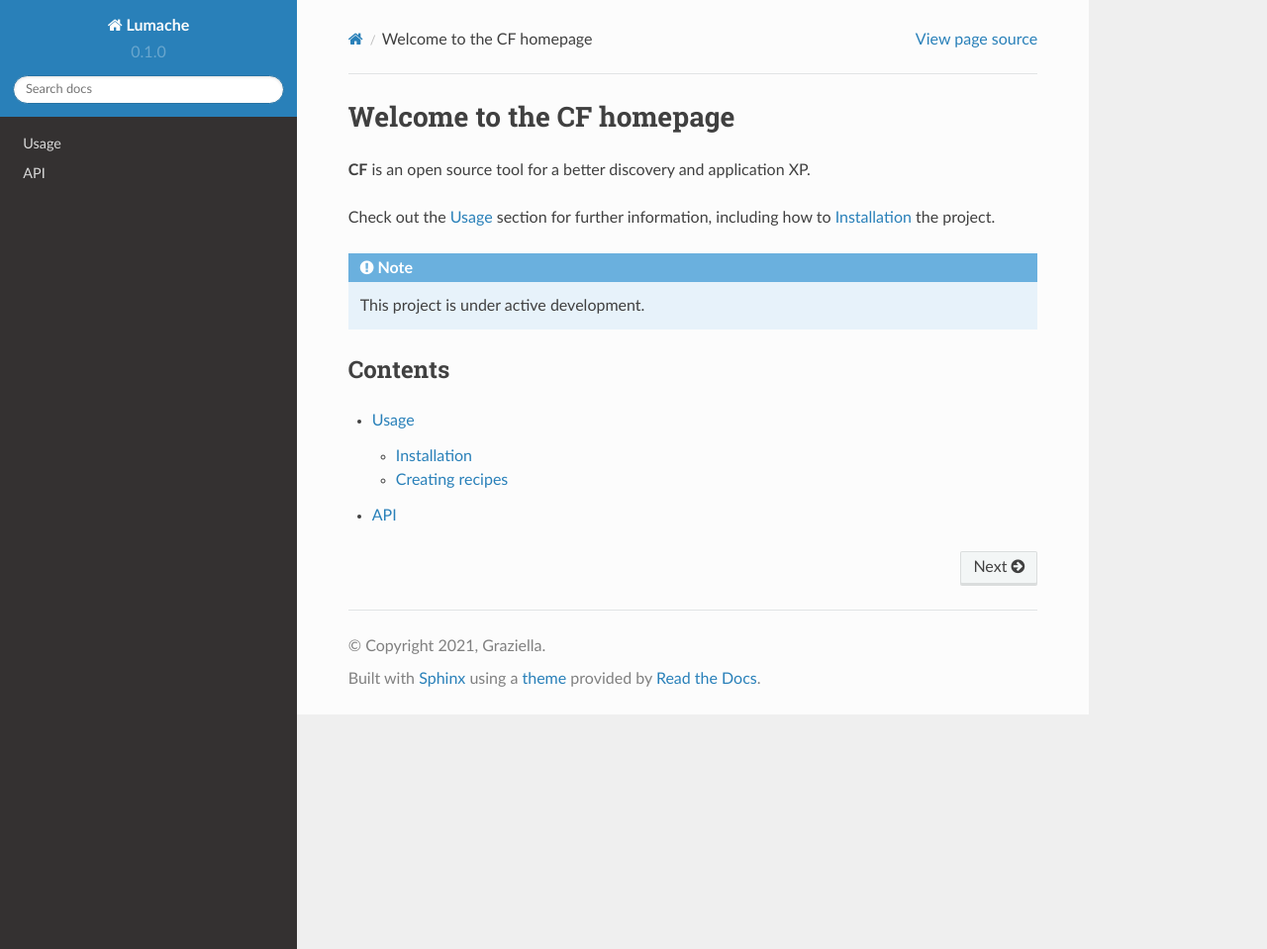
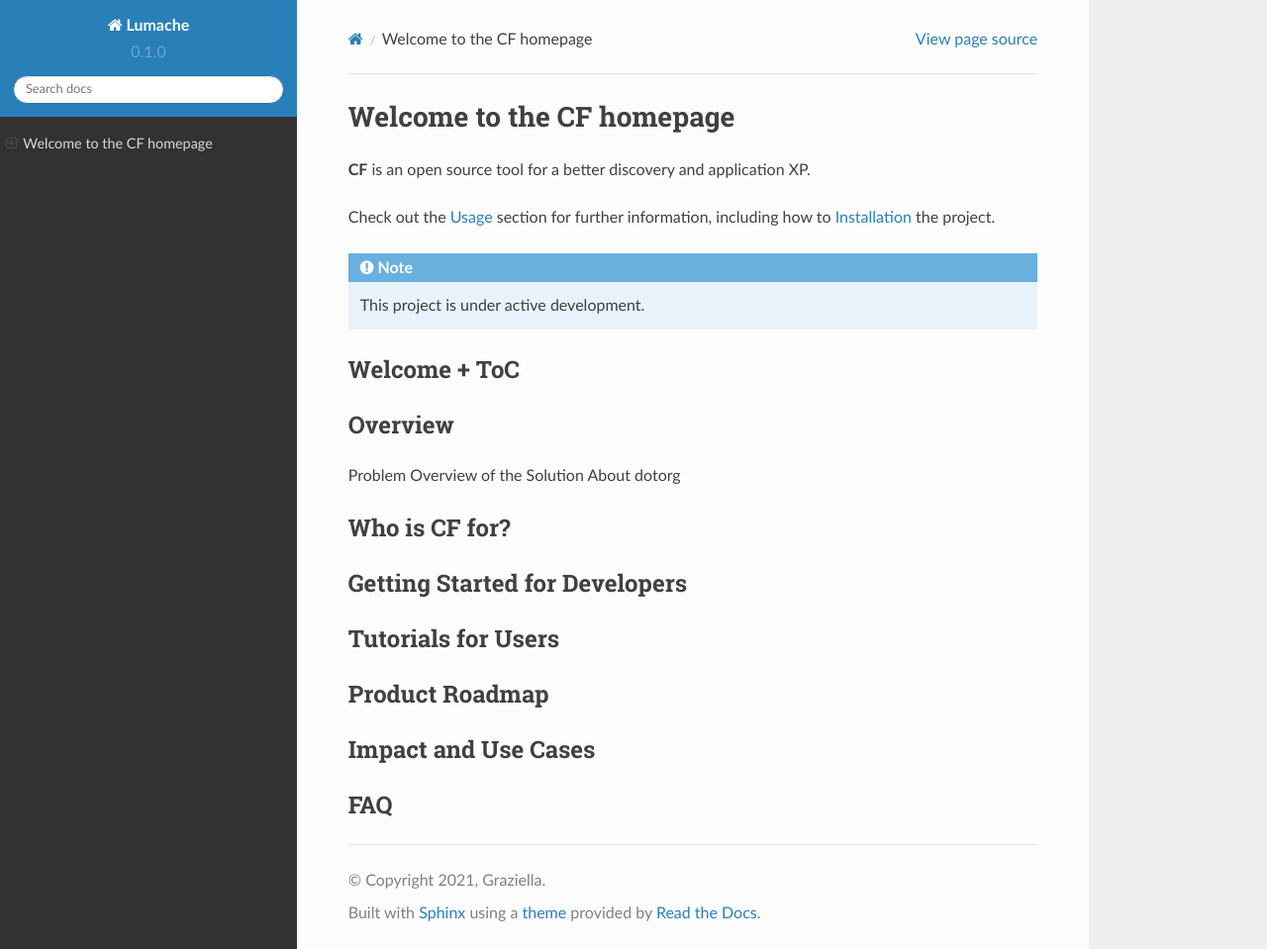
Before and after one commit to sophiatareen/CFdemo, a Sphinx documentation site: the page built from docs/source/index.rst, in a window 1280 px wide and 959 px high. Shown: the whole window at 99% size. Built offline with Sphinx 7.4.7 and the Read the Docs theme 2.0.0, drawn with Linux system fonts in a browser that asks for light colours.

Commit message:
Update index.rst

```diff
--- a/docs/source/index.rst
+++ b/docs/source/index.rst
@@ -2,6 +2,7 @@ Welcome to the CF homepage
 ===================================
 
 **CF** is an open source tool for a better discovery and application XP.
+
 
 Check out the :doc:`usage` section for further information, including
 how to :ref:`installation` the project.
@@ -10,10 +11,29 @@ how to :ref:`installation` the project.
 
    This project is under active development.
 
-Contents
+Welcome + ToC
 --------
 
-.. toctree::
+Overview
+--------
+Problem
+Overview of the Solution
+About dotorg
 
-   usage
-   api
+Who is CF for?
+--------
+
+Getting Started for Developers
+--------
+
+Tutorials for Users
+--------
+
+Product Roadmap
+--------
+
+Impact and Use Cases
+--------
+
+FAQ
+--------
```
